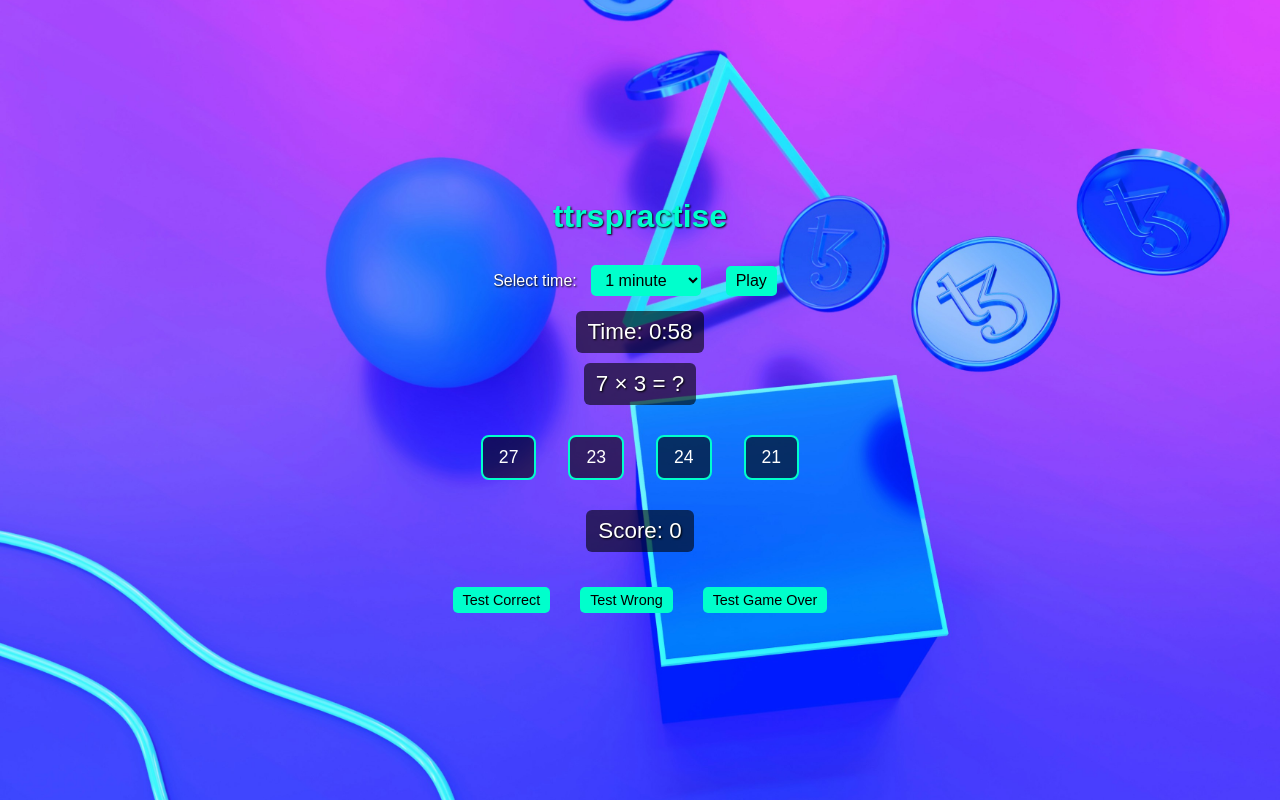
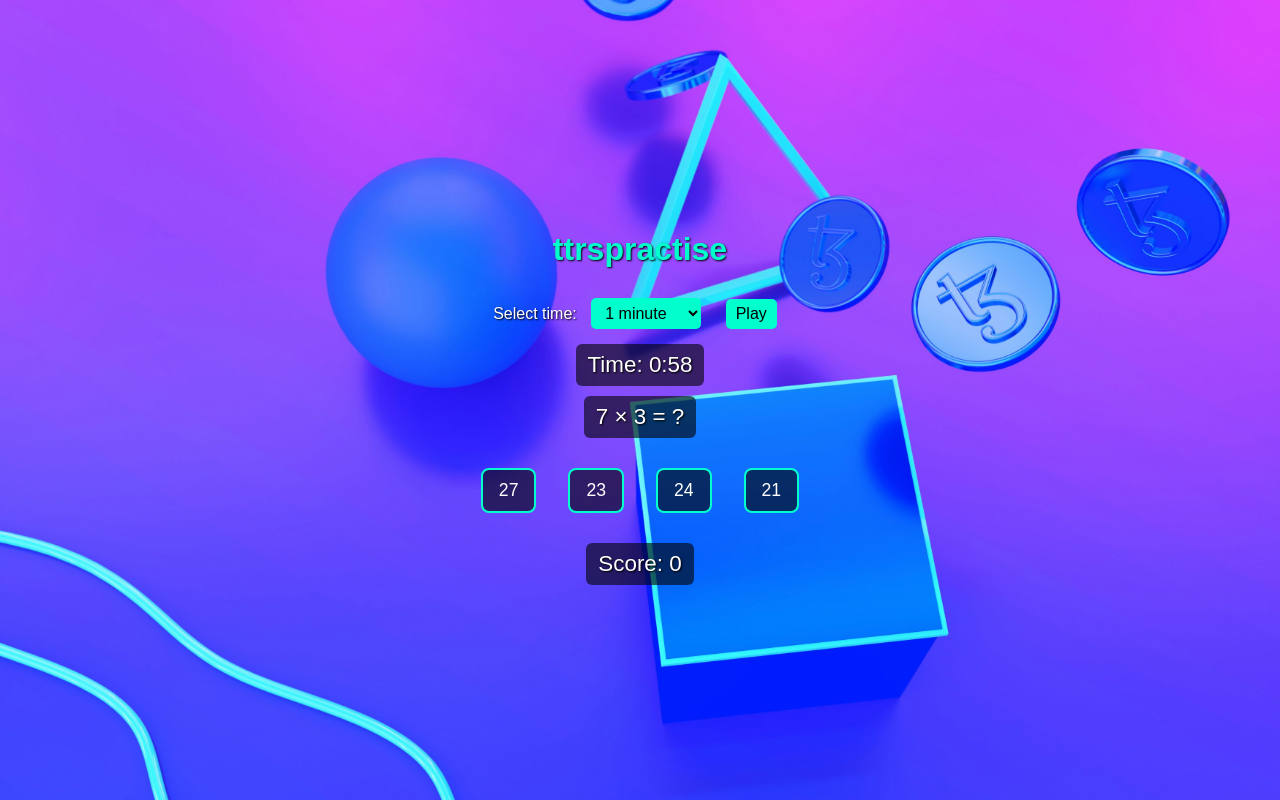
Before and after one commit to asumejss/ttrspractise, a plain HTML site: page index.html in a window 1280 px wide. Both pictures are taken after a click on the button "Play". Drawn offline with Linux system fonts and the light colour scheme.

Commit message:
Update index.html

```diff
--- a/index.html
+++ b/index.html
@@ -51,17 +51,6 @@
       cursor: pointer;
     }
     .hidden { display: none; }
-
-    .test-sounds {
-      margin-top: 20px;
-      display: flex;
-      gap: 10px;
-    }
-
-    .test-sounds button {
-      font-size: 0.9rem;
-      padding: 5px 10px;
-    }
   </style>
 </head>
 <body>
@@ -86,19 +75,16 @@
   <div class="score hidden" id="score">Score: 0</div>
   <div class="result hidden" id="result"></div>
 
-  <!-- Test Sounds Section -->
-  <div class="test-sounds">
-    <button onclick="correctSound.play()">Test Correct</button>
-    <button onclick="wrongSound.play()">Test Wrong</button>
-    <button onclick="gameoverSound.play()">Test Game Over</button>
-  </div>
-
   <script>
     const startSound    = new Audio('https://cdn.pixabay.com/download/audio/2021/09/13/audio_a162d58fc2.mp3?filename=beep-start-6022.mp3');
     const correctSound  = new Audio('https://cdn.pixabay.com/download/audio/2021/08/04/audio_7b55db4ff9.mp3?filename=correct-2-46134.mp3');
     const wrongSound    = new Audio('https://cdn.pixabay.com/download/audio/2021/08/09/audio_41fc1c19c7.mp3?filename=error-126627.mp3');
     const gameoverSound = new Audio('https://cdn.pixabay.com/download/audio/2021/08/09/audio_e28597c883.mp3?filename=game-over-arcade-6435.mp3');
-    [startSound, correctSound, wrongSound, gameoverSound].forEach(s => s.preload = 'auto');
+
+    [startSound, correctSound, wrongSound, gameoverSound].forEach(s => {
+      s.preload = 'auto';
+      s.load();
+    });
 
     const tables = [3,4,6,7,8,9,11,12];
     let score=0, incorrect=0, timeLeft=0, timerInterval;
@@ -133,10 +119,10 @@
         btn.onclick = () => {
           if (opt === answer) {
             score++;
-            correctSound.play();
+            correctSound.play().catch(() => {});
           } else {
             incorrect++;
-            wrongSound.play();
+            wrongSound.play().catch(() => {});
           }
           scoreEl.textContent = `Score: ${score}`;
           displayQuestion();
@@ -160,7 +146,7 @@
     }
 
     function startGame() {
-      startSound.play();
+      startSound.play().catch(() => {});
       score = 0; incorrect = 0;
       scoreEl.textContent = `Score: ${score}`;
       ['question','options','score'].forEach(id => document.getElementById(id).classList.remove('hidden'));
@@ -173,7 +159,7 @@
 
     function endGame() {
       clearInterval(timerInterval);
-      gameoverSound.play();
+      gameoverSound.play().catch(() => {});
       ['question','options'].forEach(id => document.getElementById(id).classList.add('hidden'));
       resultEl.innerHTML = `Time's up!<br>Final Score: ${score}<br>Incorrect: ${incorrect}`;
       resultEl.classList.remove('hidden');
```
